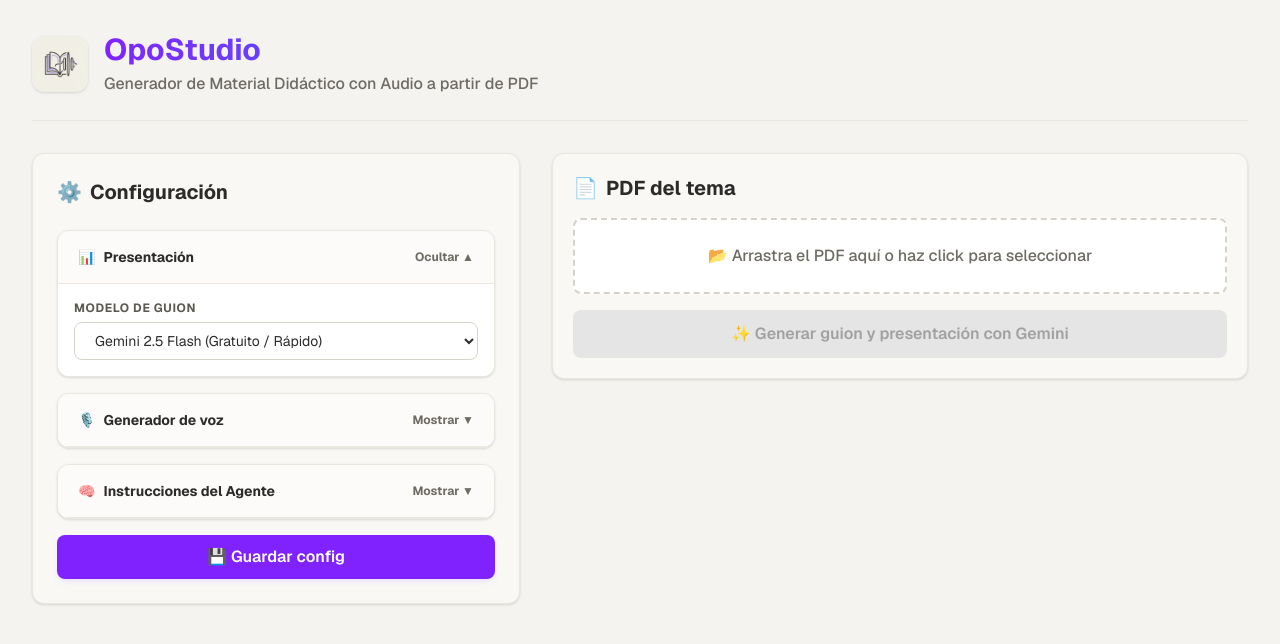
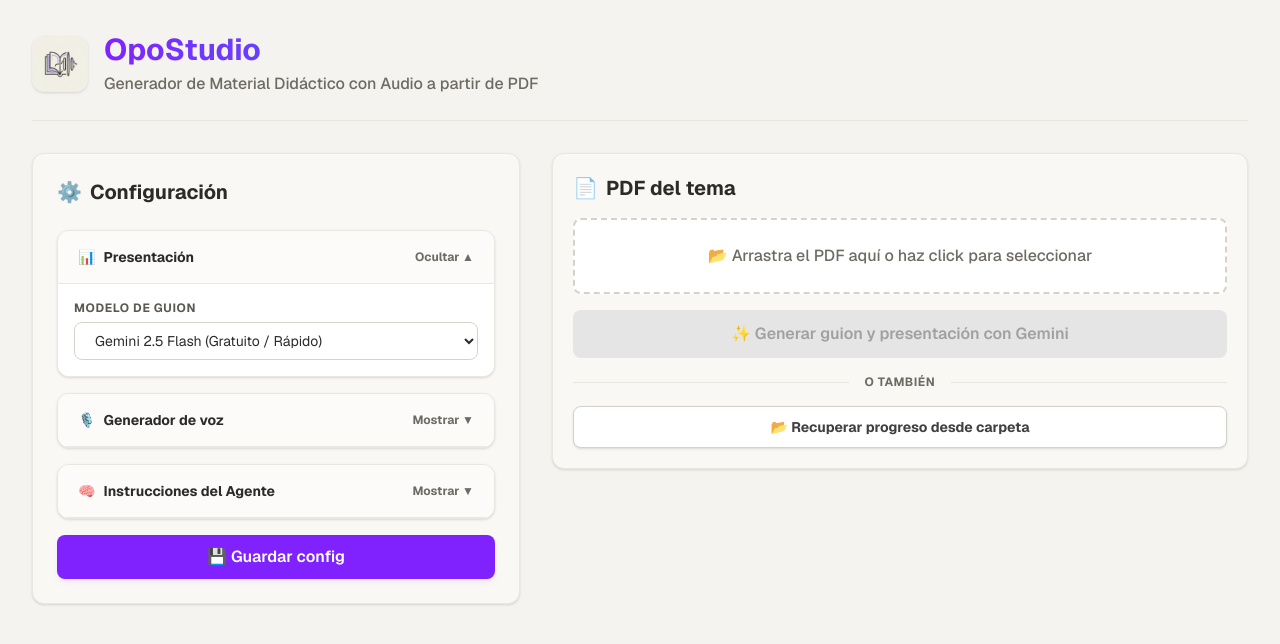
Before and after one commit to omniapps-eu/OpoStudio, a Next.js app: page / in a window 1280 px wide. Shown: the top 644 px of the page. Built offline with nearby package versions, Linux system fonts and the light colour scheme.

Commit message:
feat: add TXT files auto-saving and full local workspace recovery system

```diff
--- a/src/app/api/generate/route.ts
+++ b/src/app/api/generate/route.ts
@@ -26,11 +26,21 @@
       body: JSON.stringify(payload)
     });
 
-    const data = await response.json();
+    const text = await response.text();
+    let data;
+    try {
+      data = JSON.parse(text);
+    } catch {
+      data = {
+        error: {
+          message: `Respuesta no válida de Google API (Status ${response.status}): ${text.slice(0, 150) || "Cuerpo vacío"}`
+        }
+      };
+    }
     return NextResponse.json(data, { status: response.status });
   } catch (error: any) {
     return NextResponse.json(
-      { error: { message: error.message || "Error interno en el proxy del servidor." } },
+      { error: { message: error.message || "Error de red en el proxy del servidor." } },
       { status: 500 }
     );
   }
--- a/src/app/tema-a-clase/TemaAClaseApp.tsx
+++ b/src/app/tema-a-clase/TemaAClaseApp.tsx
@@ -216,7 +216,7 @@
     return new Blob(mp3Chunks as unknown as BlobPart[], { type: "audio/mpeg" });
   };
 
-  // Helper to save a single MP3 and update index.html in the linked directory
+  // Helper to save a single MP3, TXT and update index.html in the linked directory
   const autoSaveSingleAudioAndHtml = async (
     dirHandle: FileSystemDirectoryHandle,
     updatedFragments: Fragment[],
@@ -232,6 +232,22 @@
       const mp3Writable = await mp3Handle.createWritable();
       await mp3Writable.write(blob);
       await mp3Writable.close();
+
+      // Write the individual TXT file for this fragment
+      const txtFilename = sanitizeFilename(fragment.name) + ".txt";
+      const txtHandle = await dirHandle.getFileHandle(txtFilename, { create: true });
+      const txtWritable = await txtHandle.createWritable();
+      await txtWritable.write(new Blob([fragment.text], { type: "text/plain;charset=utf-8" }));
+      await txtWritable.close();
+
+      // Re-generate and write the full guion.txt script file
+      const fullTxt = updatedFragments
+        .map((f) => `${f.name}\n${f.text}`)
+        .join("\n\n===================================================\n\n");
+      const combinedTxtHandle = await dirHandle.getFileHandle("guion.txt", { create: true });
+      const combinedTxtWritable = await combinedTxtHandle.createWritable();
+      await combinedTxtWritable.write(new Blob([fullTxt], { type: "text/plain;charset=utf-8" }));
+      await combinedTxtWritable.close();
 
       // Write the updated HTML presentation
       const patchedHtml = patchHtmlSrcs(scriptHtml, updatedFragments);
@@ -381,7 +397,7 @@
     });
   };
 
-  // Helper to save all current assets (HTML + any generated MP3s) to a folder
+  // Helper to save all current assets (HTML + MP3s + TXTs) to a folder
   const autoSaveAllToDirectory = async (dirHandle: FileSystemDirectoryHandle, frags: Fragment[]) => {
     // Write HTML with patched src attributes
     const patchedHtml = patchHtmlSrcs(scriptHtml, frags);
@@ -390,8 +406,24 @@
     await htmlWritable.write(new Blob([patchedHtml], { type: "text/html;charset=utf-8" }));
     await htmlWritable.close();
 
-    // Write each completed MP3
+    // Write combined guion.txt script file
+    const fullTxt = frags
+      .map((f) => `${f.name}\n${f.text}`)
+      .join("\n\n===================================================\n\n");
+    const combinedTxtHandle = await dirHandle.getFileHandle("guion.txt", { create: true });
+    const combinedTxtWritable = await combinedTxtHandle.createWritable();
+    await combinedTxtWritable.write(new Blob([fullTxt], { type: "text/plain;charset=utf-8" }));
+    await combinedTxtWritable.close();
+
+    // Write each completed MP3 and individual TXT
     for (const fragment of frags) {
+      // Write the TXT file regardless of whether MP3 exists
+      const txtFilename = sanitizeFilename(fragment.name) + ".txt";
+      const txtHandle = await dirHandle.getFileHandle(txtFilename, { create: true });
+      const txtWritable = await txtHandle.createWritable();
+      await txtWritable.write(new Blob([fragment.text], { type: "text/plain;charset=utf-8" }));
+      await txtWritable.close();
+
       if (!fragment.resultBlob) continue;
       const filename = sanitizeFilename(fragment.name) + ".mp3";
       const mp3Handle = await dirHandle.getFileHandle(filename, { create: true });
@@ -445,6 +477,87 @@
       const error = err as Error;
       if (error.name !== "AbortError") {
         alert(`Error al guardar: ${error.message}`);
+      }
+    } finally {
+      setSaving(false);
+    }
+  };
+
+  // Helper to fetch a file from FileSystemDirectoryHandle, returns null if not found
+  const getFileOrNull = async (dirHandle: FileSystemDirectoryHandle, filename: string): Promise<File | null> => {
+    try {
+      const handle = await dirHandle.getFileHandle(filename);
+      return await handle.getFile();
+    } catch {
+      return null;
+    }
+  };
+
+  // Recover state from a previously saved local directory
+  const handleRecoverFromDirectory = async () => {
+    setSaving(true);
+    try {
+      const win = window as unknown as WindowWithDirectoryPicker;
+      if (!win.showDirectoryPicker) {
+        throw new Error("Su navegador no soporta la API de Acceso al Sistema de Archivos.");
+      }
+      const dirHandle = await win.showDirectoryPicker({ mode: "readwrite" });
+
+      const guionFile = await getFileOrNull(dirHandle, "guion.txt");
+      if (!guionFile) {
+        throw new Error("No se encontró el archivo 'guion.txt' en la carpeta seleccionada. Asegúrese de elegir una carpeta válida de una generación anterior.");
+      }
+
+      const txtContent = await guionFile.text();
+      const stops = parseStops(txtContent);
+      if (stops.length === 0) {
+        throw new Error("El archivo 'guion.txt' está vacío o no tiene un formato válido.");
+      }
+
+      const htmlFile = await getFileOrNull(dirHandle, "index.html");
+      if (htmlFile) {
+        const htmlContent = await htmlFile.text();
+        setScriptHtml(htmlContent);
+      }
+
+      const now = Date.now();
+      const loadedFragments: Fragment[] = [];
+      let audiosLoaded = 0;
+
+      for (let i = 0; i < stops.length; i++) {
+        const s = stops[i];
+        const mp3Filename = sanitizeFilename(s.title) + ".mp3";
+        const mp3File = await getFileOrNull(dirHandle, mp3Filename);
+
+        let resultBlob: Blob | null = null;
+        let resultUrl = "";
+        if (mp3File) {
+          resultBlob = mp3File;
+          resultUrl = URL.createObjectURL(mp3File);
+          audiosLoaded++;
+        }
+
+        loadedFragments.push({
+          id: now + i,
+          name: s.title,
+          text: s.body,
+          resultUrl,
+          resultBlob,
+          loading: false,
+          error: "",
+        });
+      }
+
+      setFragments(loadedFragments);
+      setDirectoryHandle(dirHandle);
+      setStep("editing");
+      setSavedOk(true);
+
+      alert(`🎉 ¡Progreso recuperado con éxito!\nSe cargaron ${audiosLoaded} audios de ${loadedFragments.length} epígrafes desde la carpeta.`);
+    } catch (err: unknown) {
+      const error = err as Error;
+      if (error.name !== "AbortError") {
+        alert(`Error al recuperar progreso: ${error.message}`);
       }
     } finally {
       setSaving(false);
@@ -683,6 +796,7 @@
               )}
 
               {step === "config" && (
+                <div className="space-y-3">
                   <button
                     onClick={handleGenerateScript}
                     disabled={!pdfFile}
@@ -694,6 +808,18 @@
                   >
                     ✨ Generar guion y presentación con Gemini
                   </button>
+                  <div className="relative flex py-1 items-center">
+                    <div className="flex-grow border-t border-[#e8e7e0]"></div>
+                    <span className="flex-shrink mx-4 text-[#6e6b64] text-xs font-bold uppercase tracking-wider">O también</span>
+                    <div className="flex-grow border-t border-[#e8e7e0]"></div>
+                  </div>
+                  <button
+                    onClick={handleRecoverFromDirectory}
+                    className="w-full py-2.5 px-6 rounded-lg font-bold text-sm transition-colors bg-white hover:bg-neutral-50 text-neutral-700 border border-[#d5d3c9] shadow-sm flex items-center justify-center gap-2"
+                  >
+                    📂 Recuperar progreso desde carpeta
+                  </button>
+                </div>
               )}
 
               {step === "editing" && (
--- a/src/app/tema-a-clase/prompt.ts
+++ b/src/app/tema-a-clase/prompt.ts
@@ -107,12 +107,13 @@
 
 Al final del slide resumen: reproductor MP3 del cierre del tema.
 
-### 4.6 Reglas de contenido CRÍTICAS
+### 4.6 Reglas de contenido CRÍTICAS de la presentación
 
-1. Presta atención a las palabra en negrita, son importantes, y pónmelas en negrita en la presentación.
-2. NO saltarse ningún párrafo del PDF, aunque parezca menor. Todo puede ser pregunta de test.
-3. Nivel técnico-administrativo A1.1100: terminología jurídico-administrativa correcta.
-4. Mnemotecnia activa: cuando el contenido sea difícil de memorizar, proporcionar siempre un acrónimo, frase o regla concreta.
+1. NO TE INVENTES NADA. Usa sólo el texto del PDF.
+2. Presta atención a las palabra en negrita, son importantes, y pónmelas en negrita en la presentación.
+3. NO saltarse ningún párrafo del PDF, aunque parezca menor. Todo puede ser pregunta de test.
+4. Nivel técnico-administrativo A1.1100: terminología jurídico-administrativa correcta.
+5. Mnemotecnia activa: cuando el contenido sea difícil de memorizar, proporcionar siempre un acrónimo, frase o regla concreta.
 
 
 ### 4.7 Impresión
```
Lines whose indentation alone changed are shown as unchanged.
